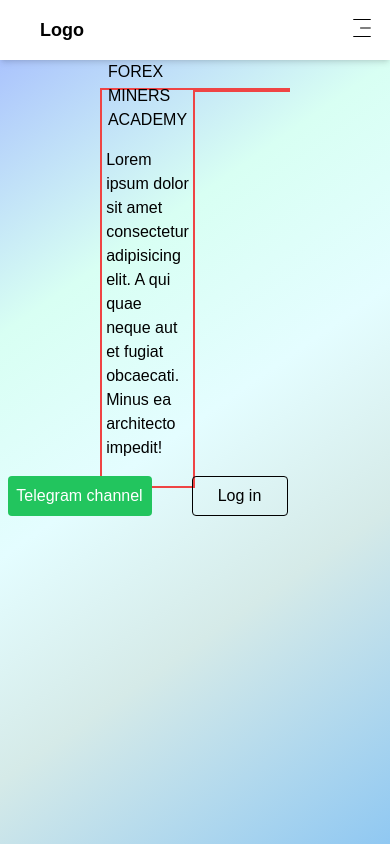
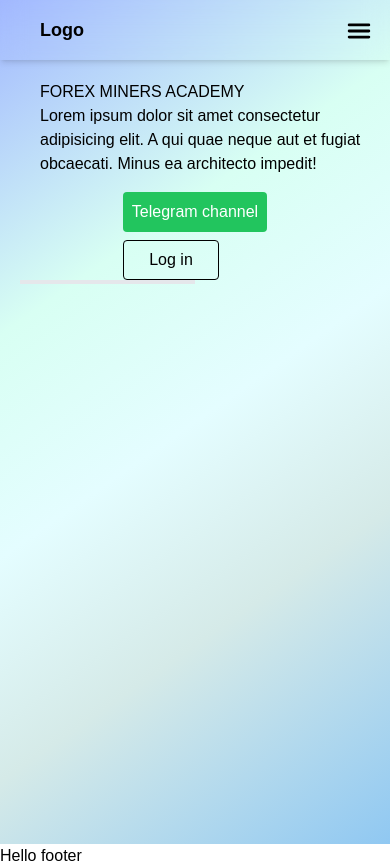
Before and after one commit to Paulin-NIYOBYOSE/FOREX-MINERS-ACADEMY, a Next.js app in the folder frontend/: page / in a window 390 px wide. Before the commit the page ends 844 px from the top, so only its background shows below. Built offline with nearby package versions, Linux system fonts and the light colour scheme.

Commit message:
Added some stylings

```diff
--- a/frontend/src/app/page.tsx
+++ b/frontend/src/app/page.tsx
@@ -1,12 +1,12 @@
-import Navbar from "@/components/Navbar";
 import Hero from "@/components/Hero";
 import Footer from "@/components/Footer";
+import Test from "@/components/Test";
 
 export default function Home() {
   return (
     <div>
       <Hero />
-      {/* <Footer />  */}
+      <Footer />
     </div>
   );
 }
--- a/frontend/src/components/Hero.tsx
+++ b/frontend/src/components/Hero.tsx
@@ -5,14 +5,16 @@
     <>
       <div className="gradientBackground">
         <Navbar />
-        <div className="flex justify-center px-[100px] pt-7">
-          <div className="h-[25rem] w-1/2 border-red-500 border-2 flex flex-col gap-4 items-center justify-center px-10">
-            <h3>FOREX MINERS ACADEMY</h3>
-            <p>
-              Lorem ipsum dolor sit amet consectetur adipisicing elit. A qui
-              quae neque aut et fugiat obcaecati. Minus ea architecto impedit!
-            </p>
-            <div className="flex gap-10">
+        <div className=" flex flex-col md:flex-row justify-center md:px-[100px] px-[20px] pt-20 ">
+          <div className="md:h-[25rem] md:w-1/2 flex flex-col gap-4 items-center justify-center ">
+            <div className="sm:pl-7 pl-5">
+              <h3>FOREX MINERS ACADEMY</h3>
+              <p>
+                Lorem ipsum dolor sit amet consectetur adipisicing elit. A qui
+                quae neque aut et fugiat obcaecati. Minus ea architecto impedit!
+              </p>
+            </div>
+            <div className="sm:flex-row flex flex-col sm:gap-10 gap-2">
               <button className="w-36 h-10 bg-green-500 hover:bg-blue-600 duration-700 text-white rounded">
                 Telegram channel
               </button>
@@ -22,7 +24,7 @@
             </div>
           </div>
 
-          <div className="h-full w-1/2 border-red-500 border-2"></div>
+          <div className="h-full w-1/2 border-2"></div>
         </div>
       </div>
     </>
--- a/frontend/src/components/Navbar.tsx
+++ b/frontend/src/components/Navbar.tsx
@@ -1,6 +1,6 @@
 "use client";
 import { useState } from "react";
-import { CiMenuFries } from "react-icons/ci";
+import { IoMenu } from "react-icons/io5";
 import { FiLogIn } from "react-icons/fi";
 import { MdDarkMode, MdLightMode } from "react-icons/md";
 
@@ -9,17 +9,17 @@
   const [isMenuOpen, setIsMenuOpen] = useState(false);
 
   return (
-    <nav className="relative py-4 px-10 flex flex-row justify-between items-center bg-white shadow-md">
+    <nav className=" w-full py-4 px-10 flex flex-row justify-between items-center fixed shadow-md bg-transparent backdrop-blur-md">
       {/* Logo (Mobile Only) */}
       <div className="lg:hidden flex-1">
         <div className="text-lg font-bold">Logo</div>
       </div>
 
       {/* Mobile Menu Icon */}
-      <div className="lg:hidden absolute right-4 top-4">
-        <CiMenuFries
+      <div className="lg:hidden absolute right-4 top-4 border-1 border-black">
+        <IoMenu
           onClick={() => setIsMenuOpen(!isMenuOpen)}
-          className="text-2xl cursor-pointer"
+          className="font-bold text-3xl cursor-pointer"
         />
       </div>
 
--- /dev/null
+++ b/frontend/src/components/Test.tsx
@@ -0,0 +1,31 @@
+import Navbar from "./Navbar";
+
+const Test = () => {
+  return (
+    <>
+      <div className="gradientBackground">
+        <Navbar />
+        <div className=" flex flex-col md:flex-row justify-center md:px-[100px] px-[20px] pt-7 ">
+          <div className="md:h-[25rem] md:w-1/2 border-red-500 border-2 flex flex-col gap-4 items-center justify-center px-10">
+            <h3>FOREX MINERS ACADEMY</h3>
+            <p>
+              Lorem ipsum dolor sit amet consectetur adipisicing elit. A qui
+              quae neque aut et fugiat obcaecati. Minus ea architecto impedit!
+            </p>
+            <div className="sm:flex-row flex flex-col sm:gap-10 gap-2">
+              <button className="w-36 h-10 bg-green-500 hover:bg-blue-600 duration-700 text-white rounded">
+                Telegram channel
+              </button>
+              <button className="w-24 h-10  duration-700 text-black border-black border-[1.5px] rounded">
+                Log in
+              </button>
+            </div>
+          </div>
+
+          <div className="h-full w-1/2 border-red-500 border-2"></div>
+        </div>
+      </div>
+    </>
+  );
+};
+export default Test;
```
